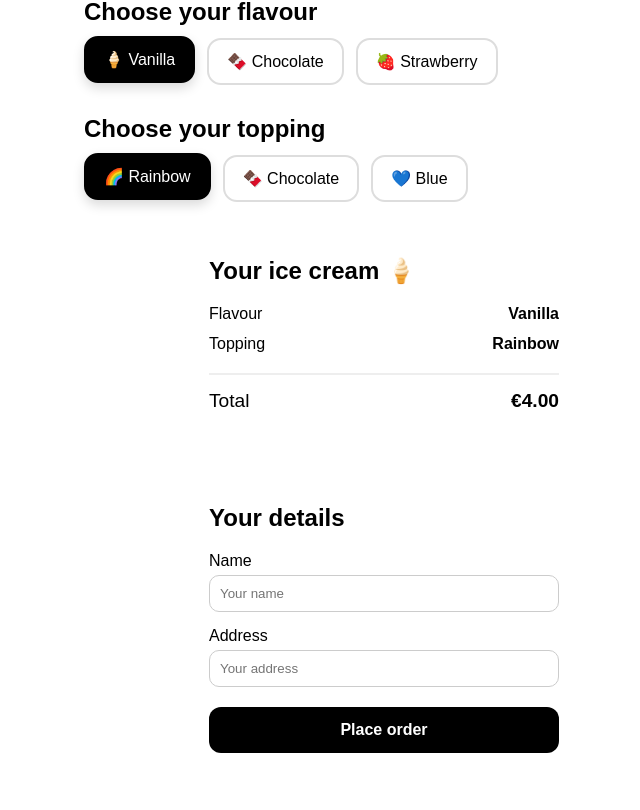
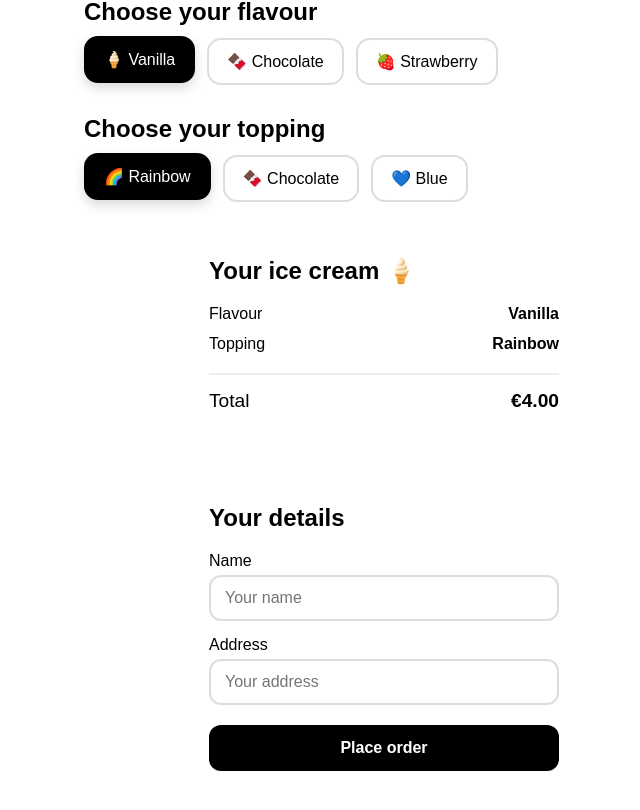
Before and after one commit to Audrey550/ben-jerrys-frontend, a Vue app: page / in a window 1280 px wide. Shown: the part 644-1454 px from the top of the page, without its empty margins (256-896 px from the left). Built offline with nearby package versions, Linux system fonts and the light colour scheme; no server answers.

Commit message:
Improve order form and UI interactions

```diff
--- a/src/App.vue
+++ b/src/App.vue
@@ -41,6 +41,9 @@ const totalPrice = computed(() => {
 })
 
 async function createOrder() {
+     if (!customerName.value.trim() || !customerAddress.value.trim()) {
+        return
+    }
     orderSuccess.value = false
 
     const order = {
@@ -185,8 +188,7 @@ watch(selectedTopping, (newTopping) => {
             🍦Order placed successfully!
         </div>
 
-        <section class="customer-form">
-            <h2>Your details</h2>
+        <form class="customer-form" @submit.prevent="createOrder">            <h2>Your details</h2>
 
             <label for="customer-name">
                 Name
@@ -197,6 +199,7 @@ watch(selectedTopping, (newTopping) => {
                 v-model="customerName"
                 type="text"
                 placeholder="Your name"
+                required
             >
 
             <label for="customer-address">
@@ -208,13 +211,15 @@ watch(selectedTopping, (newTopping) => {
                 v-model="customerAddress"
                 type="text"
                 placeholder="Your address"
+                required
             >
 
-            <button class="place-order-button"
-              @click="createOrder"
+            <button
+                class="place-order-button"
+                type="submit"
             >
-              Place order
+                Place order
             </button>
-        </section>
+        </form>
     </main>
 </template>
--- a/src/style.css
+++ b/src/style.css
@@ -75,10 +75,25 @@ main {
 
 .customer-form input {
     width: 100%;
-    padding: 10px;
+    padding: 12px 14px;
     box-sizing: border-box;
-    border: 1px solid #ccc;
-    border-radius: 10px;
+
+    border: 2px solid #ddd;
+    border-radius: 12px;
+
+    background: white;
+    font-size: 1rem;
+
+    outline: none;
+
+    transition:
+        border-color 0.3s ease,
+        box-shadow 0.3s ease;
+}
+
+.customer-form input:focus {
+    border-color: #000;
+    box-shadow: 0 0 0 3px rgba(0, 0, 0, 0.08);
 }
 
 .place-order-button {
```
